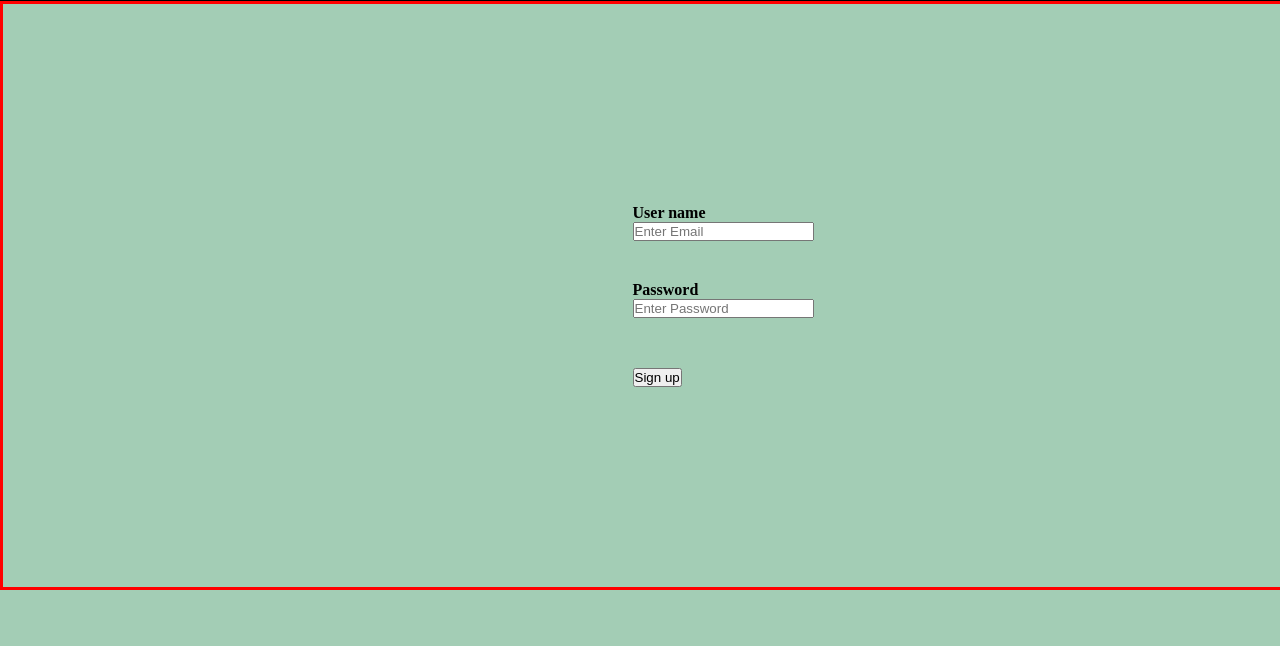
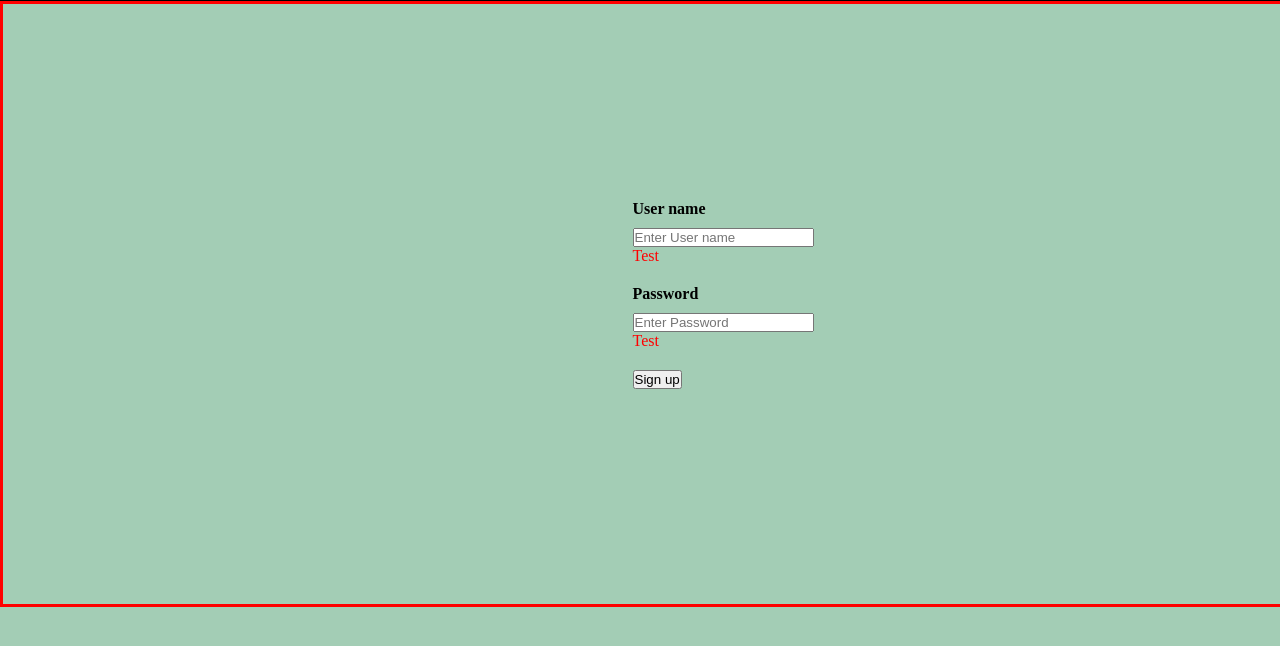
Before and after one commit to MariaRacariu/FE23-js2-slutprojekt-Birds, a website built with Parcel: page frontend/src/index.html in a window 1280 px wide. Shown: the part 146-792 px from the top of the page. Built offline with nearby package versions, Linux system fonts and the light colour scheme.

Commit message:
fixed css rules and changed some names

```diff
--- a/frontend/src/index.html
+++ b/frontend/src/index.html
@@ -9,8 +9,9 @@
   </head>
   <body>
     <header id="header">
+      <!-- Use descriptive classes pls @ -->
       <div class="wrap">
-        <div class="head-div">
+        <div class="titleContainer">
           <h1>ForumMister</h1>
         </div>
         <div class="ul-header">
@@ -18,16 +19,28 @@
       </div>
     </header>
  <section>
-      <div class="inlogg">
-      <form>
+      <div class="logInContainer">
+        <form>
+          <div class="formContainer">
+            <label for="userName" class="textLab">User name</label>
+            <!-- This ID makes no sense because we are using username @ -->
+            <input type="text" placeholder="Enter User name" name="userName" required id="emailMar">
+            <!-- Temporary -->
+            <!-- Use ID errorMessage to update innerText -->
+            <p class="error" id="errorMesssage">Test</p>
+          </div>
+          <div class="formContainer">
+            <label for="password" class="textLab">Password</label>
+            <input type="password" placeholder="Enter Password" name="password" required>
+            <!-- Temporary -->
+            <!-- Use ID errorMessage to update innerText -->
+            <p class="error" id="errorMesssage">Test</p>
+          </div>
+          <div class="formContainer">
+            <button>Sign up</button>
+          </div>
 
-        <label for="user-name" class="textLab"><b>User name</b></label><br>
-        <input type="text" placeholder="Enter Email" name="email" required id="emailMar"><br>
-
-        <label for="psw" class="textLab"><b>Password</b></label><br>
-        <input type="password" placeholder="Enter Password" name="psw" required><br>
-        <button>Sign up</button>
-      </form>
+        </form>
       </div>
 
       <!--</
--- a/frontend/src/style.css
+++ b/frontend/src/style.css
@@ -1,11 +1,13 @@
-*{
-    margin:0;
-    padding:0;
+* {
+    margin: 0;
+    padding: 0;
 }
 
-body {background-color: #A3CDB5;}
+body {
+    background-color: #A3CDB5;
+}
 
-header{
+header {
     border: black solid 3px;
     width: 1440px;
     height: 141px;
@@ -17,29 +19,35 @@ h1 {
     padding: 50px;
 }
 
-.head-div {
+.titleContainer {
     width: 400px;
 }
 
-
-.inlogg {
-    display:flex;
+.logInContainer {
+    display: flex;
     justify-content: center;
+    align-items: center;
     border: red solid 3px;
-    width: 1440px;
+    min-width: 1440px;
+    min-height: 600px;
     margin: auto;
 }
 
-form {
-    margin: 200px;
+.formContainer {
+    margin-bottom: 20px;
 }
 
-#emailMar {
-    margin-bottom: 40px;
+.formContainer>label,
+.formContainer>input {
+    display: block;
 }
 
-b {
-    margin-bottom: 30px;
+.textLab {
+    margin-bottom: 10px;
+    font-weight: bold;
 }
 
-button {margin-top: 50px;}
+.error {
+    color: red;
+    max-width: 100px;
+}
```
